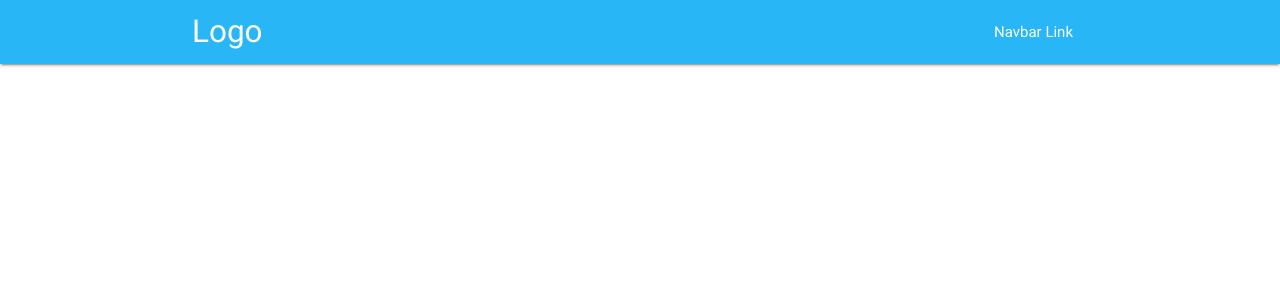
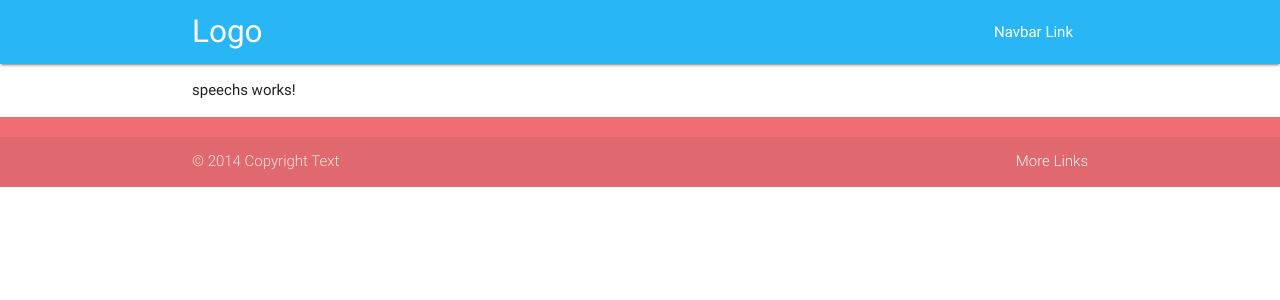
Before and after one commit to Lyoh/hall-assistant-frontend, an Angular app: page / in a window 1280 px wide. Shown: the top 300 px of the page. Built offline with nearby package versions, Linux system fonts and the light colour scheme; what angular2-materialize would draw is missing.

Commit message:
Fixing the footer

```diff
--- a/src/app/app.component.html
+++ b/src/app/app.component.html
@@ -2,10 +2,12 @@
   <app-navbar></app-navbar>
 </header>
 
-<div class="wrapper">
-  <div class="container">
+<main>
+  <div class="wrapper">
+    <div class="container">
+      <app-speechs></app-speechs>
+    </div>
+  </div>
+</main>
 
-  </div>
-</div>
-
-<!-- <app-footer></app-footer> -->
+<app-footer></app-footer>
--- a/src/app/footer/footer.component.html
+++ b/src/app/footer/footer.component.html
@@ -1,8 +1,8 @@
 <footer class="page-footer">
   <div class="footer-copyright">
     <div class="container">
-      <span>Copyright © 2017 <a class="grey-text text-lighten-4" href="http://themeforest.net/user/geekslabs/portfolio?ref=geekslabs" target="_blank">GeeksLabs</a> All rights reserved.</span>
-      <span class="right"> Design and Developed by <a class="grey-text text-lighten-4" href="http://geekslabs.com/">GeeksLabs</a></span>
-      </div>
+      © 2014 Copyright Text
+      <a class="grey-text text-lighten-4 right" href="#!">More Links</a>
+    </div>
   </div>
 </footer>
--- a/src/app/speechs/speechs.component.ts
+++ b/src/app/speechs/speechs.component.ts
@@ -1,4 +1,7 @@
 import { Component, OnInit } from '@angular/core';
+
+import { Speech } from './shared/speech.model';
+import { SpeechsService } from './speechs.service';
 
 @Component({
   selector: 'app-speechs',
@@ -6,10 +9,21 @@ import { Component, OnInit } from '@angular/core';
   styleUrls: ['./speechs.component.css']
 })
 export class SpeechsComponent implements OnInit {
-
-  constructor() { }
+  public speechs: Array<Speech>;
+  constructor(private speechService: SpeechsService) {
+    this.speechs = null;
+   }
 
   ngOnInit() {
+    this.speechService.getAll()
+      .subscribe(
+        (speechs) => this.speechs = speechs,
+        () => this.handlesError()
+      );
+  }
+
+  private handlesError() {
+    console.log('Tratar o erro aqui');
   }
 
 }
--- a/src/styles.css
+++ b/src/styles.css
@@ -1 +1,10 @@
 /* You can add global styles to this file, and also import other style files */
+body {
+  display: flex;
+  min-height: 100vh;
+  flex-direction: column;
+}
+
+main {
+  flex: 1 0 auto;
+}
```
